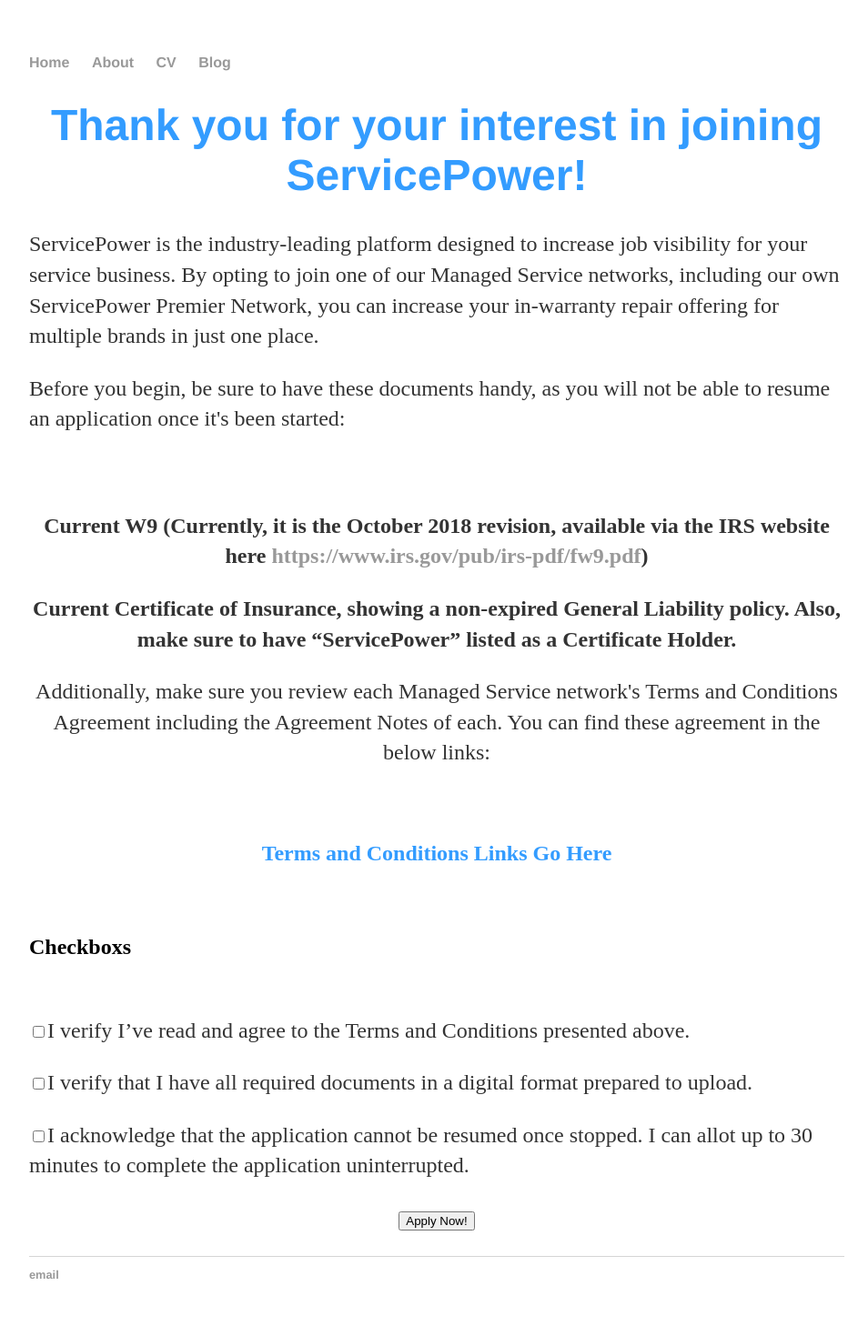
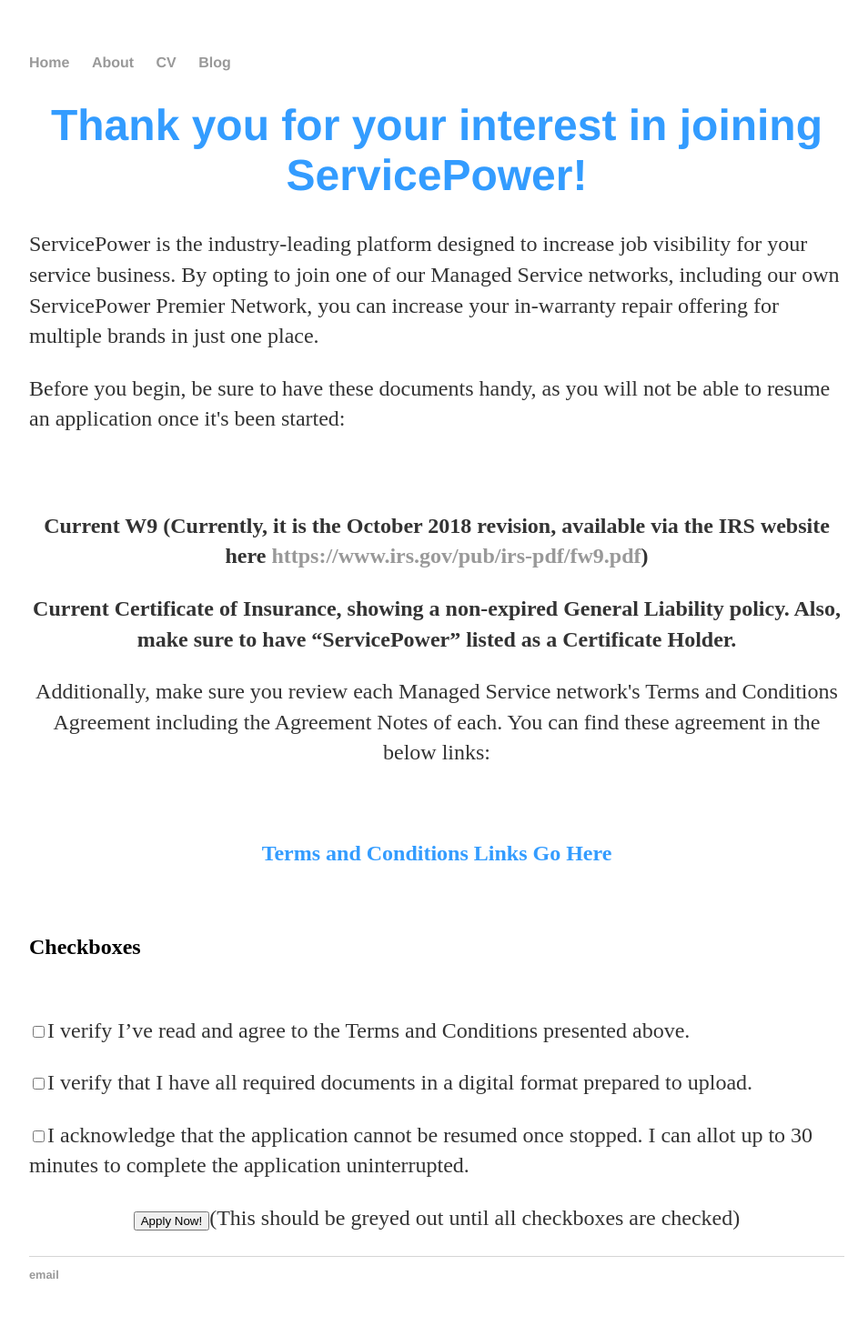
Before and after one commit to servicepowerdavid/servicepowerdavid.github.io, a Jekyll site: the page built from index.html, in a window 1280 px wide. Shown: the whole page at 91% size, without its empty margins (160-1114 px from the left). Built offline with Jekyll 4.4.1, drawn with Linux system fonts in a browser that asks for light colours.

Commit message:
Update index.html

```diff
--- a/index.html
+++ b/index.html
@@ -19,13 +19,13 @@
 	<h2 align=center><font color="#339CFF">Terms and Conditions Links Go Here</font></h2>
 	<br>
 	<br>
-	<h2>Checkboxs</h2>
+	<h2>Checkboxes</h2>
 	<br>
 	<p align=left><input type="checkbox" name="test value="test">I verify I’ve read and agree to the Terms and Conditions presented above.
 	<p align=left><input type="checkbox" name="test value="test">I verify that I have all required documents in a digital format prepared to upload.
 	<p align=left><input type="checkbox" name="test value="test">I acknowledge that the application cannot be resumed once stopped. I can allot up to 30 minutes to complete the application uninterrupted.
 	<br>
-	<p align=center><input type="submit" value="Apply Now!">
+	<p align=center><input type="submit" value="Apply Now!">(This should be greyed out until all checkboxes are checked)
 
 </div>
 
```
